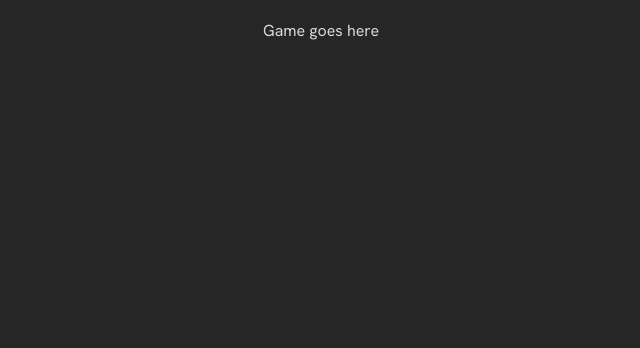
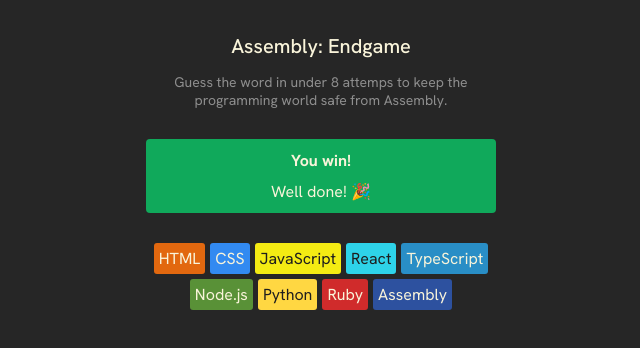
Before and after one commit to KSapalska/Hangman, a React (Vite) app: page / in a window 1280 px wide. Shown: the top 348 px of the page, without its empty margins (319-959 px from the left). Built offline with nearby package versions, Linux system fonts and the light colour scheme.

Commit message:
static info, status section and language list

```diff
--- a/src/App.jsx
+++ b/src/App.jsx
@@ -1,16 +1,32 @@
+import React from "react";
+import Header from "./components/Header";
+import Status from "./components/Status";
+import { languages } from "./languages";
+console.log(languages);
 function App() {
-
+  const languageElements = languages.map((language) => {
+    const styles = {
+      backgroundColor: language.backgroundColor,
+      color: language.color,
+    };
+    return (
+      <span className="chip" key={language.name} style={styles}>
+        {language.name}
+      </span>
+    );
+  });
 
   return (
     <>
-
-     <main>
-      Game goes here
-     </main>
-
-
+      <Header />
+      <Status />
+      <main>
+        <section className="language-chips">
+          {languageElements}
+        </section>
+      </main>
     </>
-  )
+  );
 }
 
-export default App
+export default App;
--- /dev/null
+++ b/src/components/Header.jsx
@@ -0,0 +1,12 @@
+export default function Header() {
+return(
+    <>
+    <header>
+    <h1>Assembly: Endgame</h1>
+    <p>Guess the word in under 8 attemps to keep the programming world safe from Assembly.</p>
+    </header>
+
+    </>
+)
+
+}
--- /dev/null
+++ b/src/components/Status.jsx
@@ -0,0 +1,10 @@
+export default function Status(){
+    return(
+        <>
+        <div className="status">
+        <h2>You win!</h2>
+        <p>Well done! 🎉</p>
+        </div>
+        </>
+    )
+}
--- a/src/index.css
+++ b/src/index.css
@@ -12,3 +12,55 @@
   display: flex;
   justify-content: center;
 }
+
+header {
+  text-align: center;
+}
+
+header h1{
+  font-size: 1.25rem;
+  font-weight: 500;
+  color: #F9F4DA;
+}
+
+header p{
+  font-size: 0.875rem;
+  max-width: 350px;
+  color: #8E8E8E;
+}
+
+.status{
+    background-color:  #10A95B;
+  color: #F9F4DA;
+  display: flex;
+  flex-direction: column;
+  align-items: center;
+  border-radius: 4px;
+  padding: 6px;
+  margin-block: 30px;
+
+  ;
+}
+
+.status> h2{
+  font-size: 1rem;
+  margin: 5px;
+}
+
+.status> p{
+  font-size: 1rem;
+  margin: 5px;
+}
+
+.language-chips{
+  display: flex;
+  flex-wrap: wrap;
+  gap: 5px;
+
+  justify-content: center;
+  max-width: 350px;
+  }
+.chip{
+  padding: 5px;
+  border-radius: 3px;
+}
--- /dev/null
+++ b/src/languages.js
@@ -0,0 +1,47 @@
+export const languages = [
+    {
+        name: "HTML",
+        backgroundColor: "#E2680F",
+        color: "#F9F4DA",
+    },
+    {
+        name: "CSS",
+        backgroundColor: "#328AF1",
+        color: "#F9F4DA",
+    },
+    {
+        name: "JavaScript",
+        backgroundColor: "#F4EB13",
+        color: "#1E1E1E",
+    },
+    {
+        name: "React",
+        backgroundColor: "#2ED3E9",
+        color: "#1E1E1E",
+    },
+    {
+        name: "TypeScript",
+        backgroundColor: "#298EC6",
+        color: "#F9F4DA",
+    },
+    {
+        name: "Node.js",
+        backgroundColor: "#599137",
+        color: "#F9F4DA",
+    },
+    {
+        name: "Python",
+        backgroundColor: "#FFD742",
+        color: "#1E1E1E",
+    },
+    {
+        name: "Ruby",
+        backgroundColor: "#D02B2B",
+        color: "#F9F4DA",
+    },
+    {
+        name: "Assembly",
+        backgroundColor: "#2D519F",
+        color: "#F9F4DA",
+    },
+]
```
